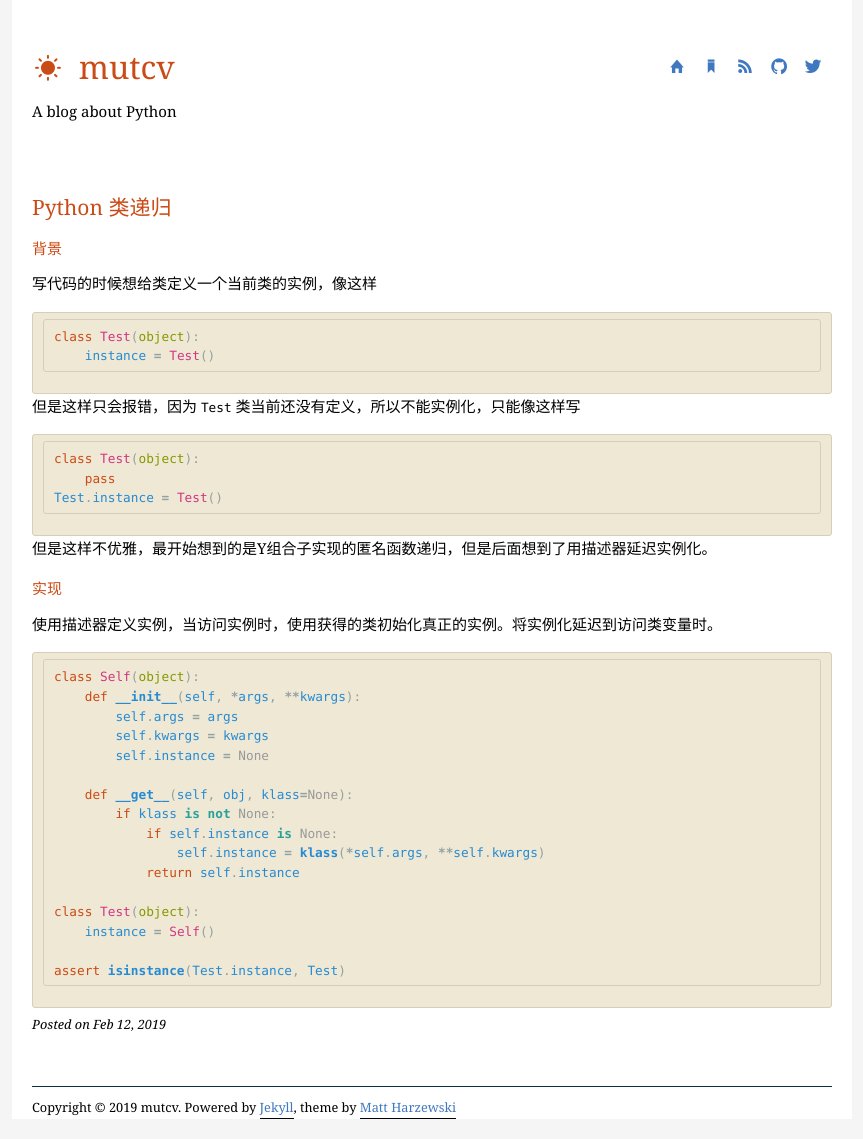
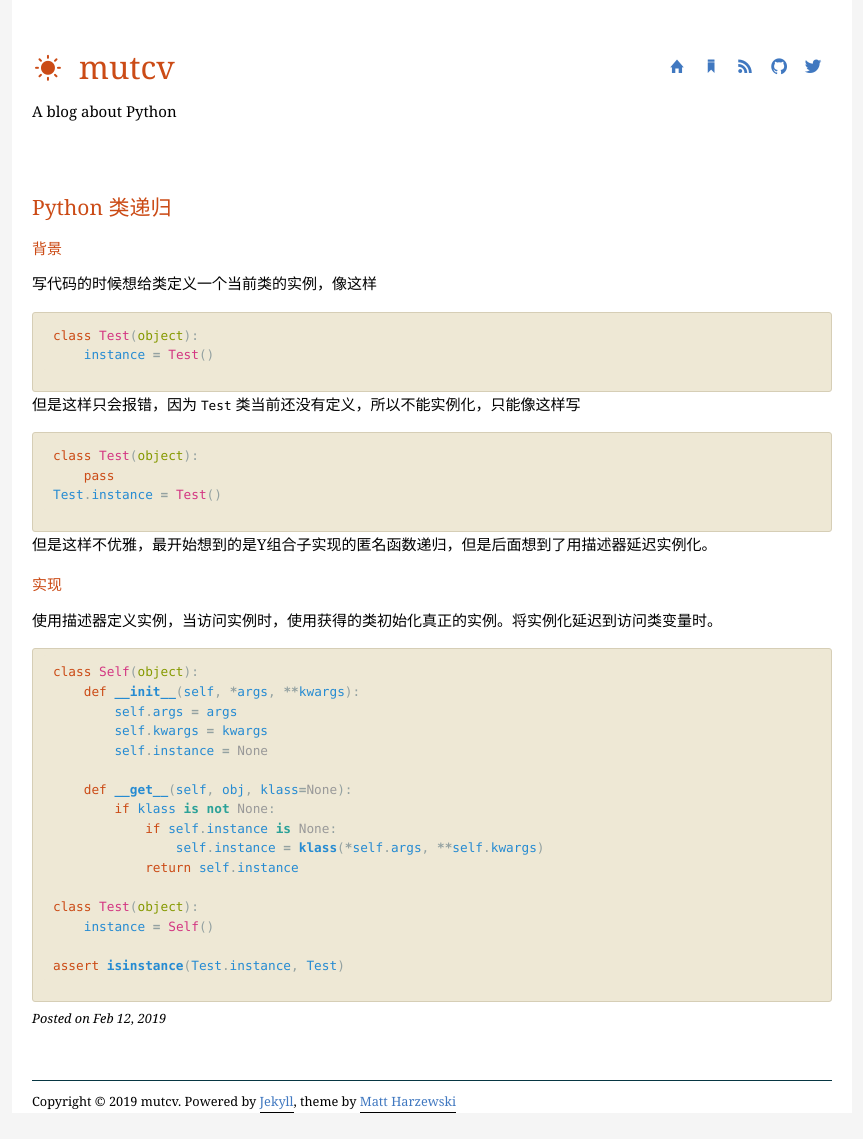
Before and after one commit to liuliqiu/liuliqiu.github.io, a Jekyll site: the page built from _posts/2019-02-12-python-class-recurse.md, in a window 1280 px wide. Shown: the whole page, without its empty margins (208-1071 px from the left). Built offline with Jekyll 4.4.1, drawn with Linux system fonts in a browser that asks for light colours; nearby versions of some CDN libraries; some web fonts are replaced.

Commit message:
fix code style

```diff
--- a/assets/css/style.css
+++ b/assets/css/style.css
@@ -299,3 +299,6 @@ img.center {
 .icon-anchor {
 	font-size: 65%;
 }
+pre.highlight {
+  border: none;
+}
```
